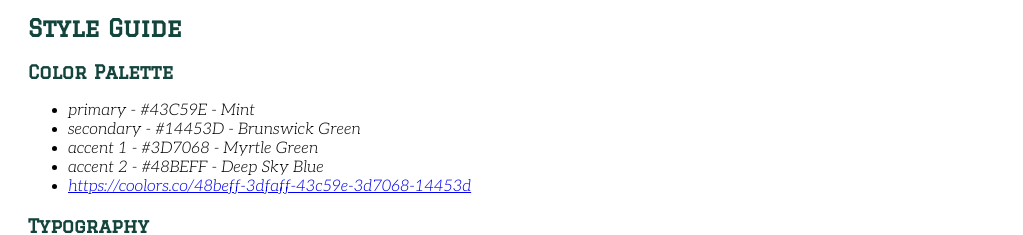
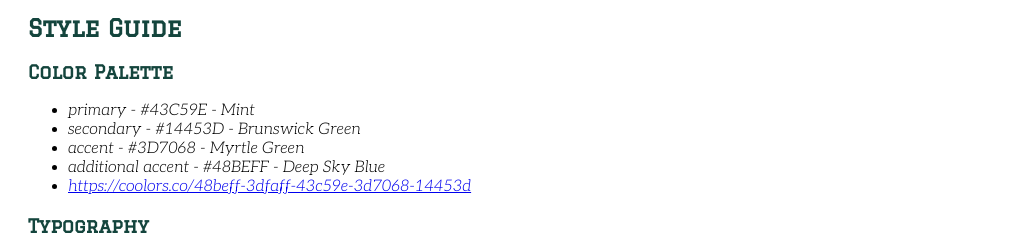
Before and after one commit to efra8ab/wdd130, a plain HTML site: page wwr/site-plan-rafting.html in a window 1280 px wide. Shown: the part 840-1075 px from the top of the page, without its empty margins (0-1023 px from the left). Drawn offline with Linux system fonts and the light colour scheme.

Commit message:
corrected typos

```diff
--- a/wwr/site-plan-rafting.html
+++ b/wwr/site-plan-rafting.html
@@ -32,8 +32,8 @@
         <ul>
             <li>primary - #43C59E - Mint</li>
             <li>secondary - #14453D - Brunswick Green</li>
-            <li>accent 1 - #3D7068 - Myrtle Green</li>
-            <li>accent 2 - #48BEFF - Deep Sky Blue</li>
+            <li>accent - #3D7068 - Myrtle Green</li>
+            <li>additional accent - #48BEFF - Deep Sky Blue</li>
             <li><a href="https://coolors.co/48beff-3dfaff-43c59e-3d7068-14453d" target="_blank">https://coolors.co/48beff-3dfaff-43c59e-3d7068-14453d</a></li>
         </ul>
         <h3>Typography</h3>
--- a/wwr/styles/site-plan-rafting.css
+++ b/wwr/styles/site-plan-rafting.css
@@ -2,7 +2,7 @@
 
 :root{
     --primary-color: #43C59E;
-    --secundary-color: #14453D;
+    --secondary-color: #14453D;
     --accent-color: #3D7068;
     --additional-accent-color: #48BEFF;
     --heading-font: 'Graduate', slab-serif;
```
